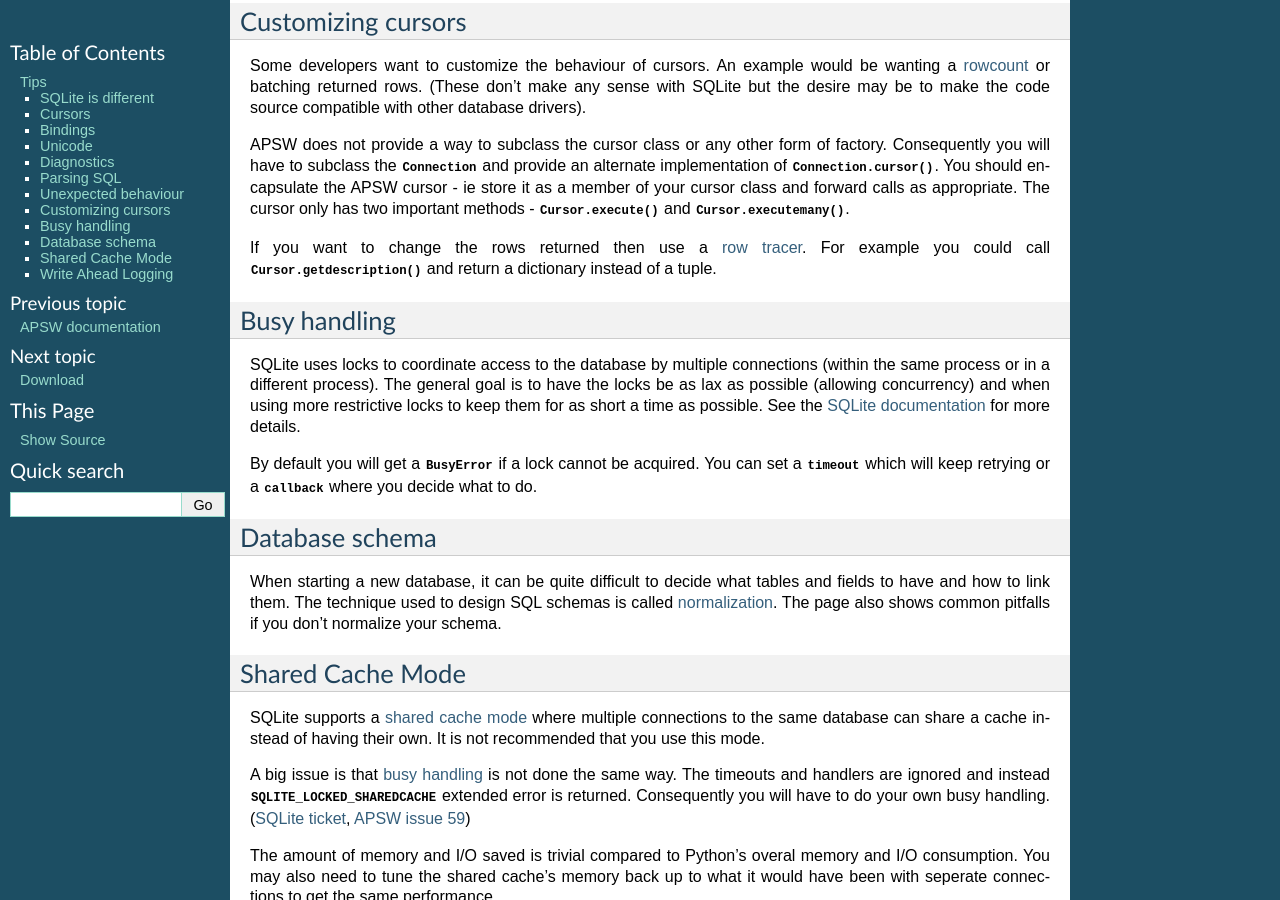
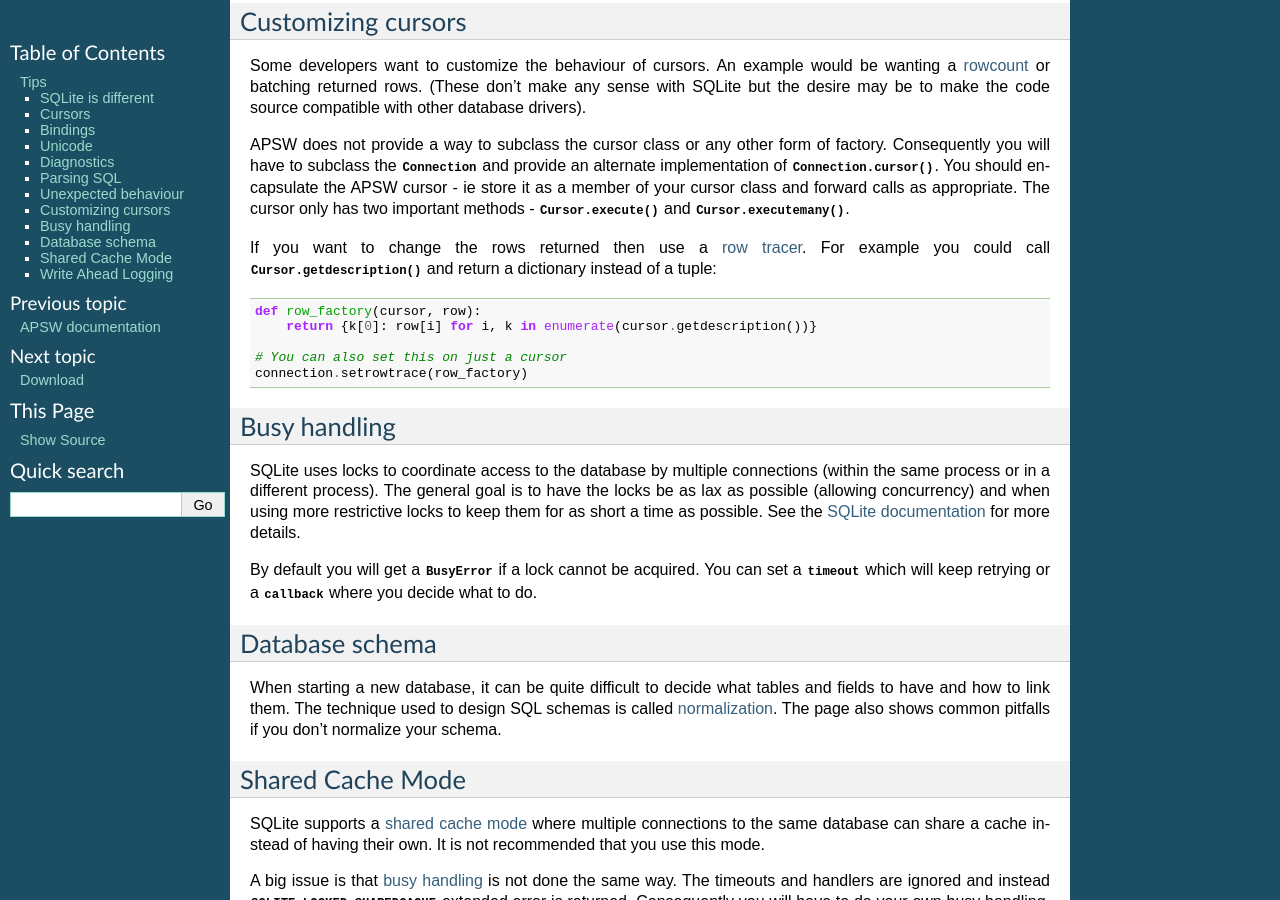
Before and after one commit to rogerbinns/apsw, a Sphinx documentation site: the page built from doc/tips.rst, in a window 1280 px wide and 900 px high, scrolled down 2059 px. Built offline with Sphinx 7.4.7, drawn with Linux system fonts in a browser that asks for light colours; pages that are not in the unit, such as notebooks, are missing from menus; the version number is read from the project's files by our own code.

Commit message:
Show how to do a dict row factory

```diff
--- a/doc/tips.rst
+++ b/doc/tips.rst
@@ -159,7 +159,14 @@ appropriate.  The cursor only has two important methods -
 If you want to change the rows returned then use a :ref:`row tracer
 <rowtracer>`.  For example you could call
 :meth:`Cursor.getdescription` and return a dictionary instead of a
-tuple.
+tuple::
+
+  def row_factory(cursor, row):
+      return {k[0]: row[i] for i, k in enumerate(cursor.getdescription())}
+
+  # You can also set this on just a cursor
+  connection.setrowtrace(row_factory)
+
 
 .. _busyhandling:
 
```
